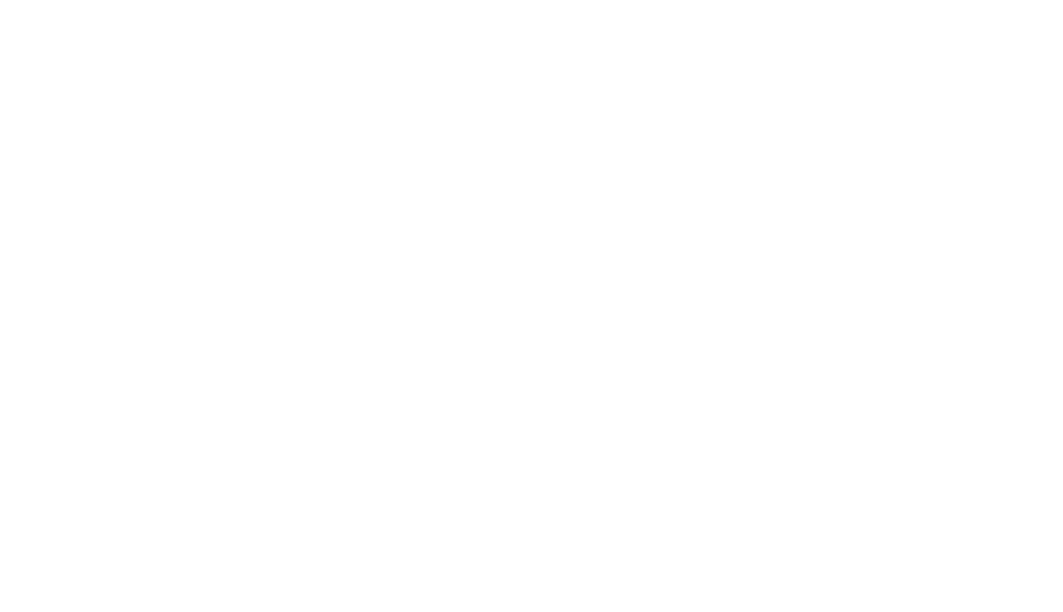
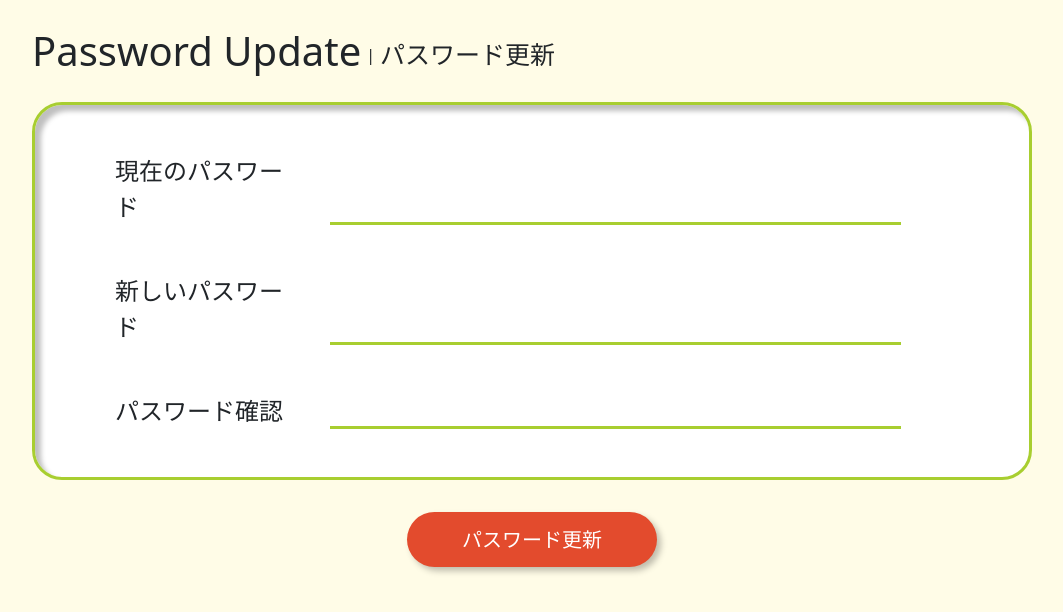
Before and after one commit to Bryota/radio_gate_front, a React (Create React App) app: page /password_update in a window 1280 px wide. Before the commit this address had no page. Shown: the top 612 px of the page, without its empty margins (108-1171 px from the left). Built offline with nearby package versions, Linux system fonts and the light colour scheme.

Commit message:
パスワード更新画面追加

```diff
--- /dev/null
+++ b/src/features/auth/components/PasswordUpdate.tsx
@@ -0,0 +1,44 @@
+import { MainLayout, InnerBox } from '../../../components/Layout';
+import { Pagehead } from '../../../components/Pagehead';
+import { Input } from '../../../components/Form/Input';
+import { Button } from '../../../components/Elements/Button';
+
+export const PasswordUpdate = () => {
+
+    const click_handler = () => {
+        return '';
+    }
+    return (
+        <>
+            <MainLayout>
+                <Pagehead
+                    title="Password Update"
+                    subtitle='パスワード更新'
+                />
+                <InnerBox>
+                    <Input
+                        key='old-password'
+                        text='現在のパスワード'
+                        type="password"
+                        is_first_item={true}
+                    />
+                    <Input
+                        key='password'
+                        text='新しいパスワード'
+                        type="password"
+                    />
+                    <Input
+                        key='password_confirm'
+                        text='パスワード確認'
+                        type="password_confirm"
+                    />
+                </InnerBox>
+                <Button
+                    text='パスワード更新'
+                    type='post'
+                    click_action={click_handler}
+                />
+            </MainLayout>
+        </>
+    )
+}
--- a/src/features/auth/index.ts
+++ b/src/features/auth/index.ts
@@ -3,3 +3,4 @@
 export * from './components/ForgotPassword';
 export * from './components/ForgotPasswordComplete';
 export * from './components/PasswordReset';
+export * from './components/PasswordUpdate';
--- a/src/routes/index.tsx
+++ b/src/routes/index.tsx
@@ -2,7 +2,7 @@
 
 import { Top } from '../features/top';
 import { RadioStations } from '../features/radio_station';
-import { Register, Login, ForgotPassword, ForgotPasswordComplete, PasswordReset } from '../features/auth';
+import { Register, Login, ForgotPassword, ForgotPasswordComplete, PasswordReset, PasswordUpdate } from '../features/auth';
 import { Profile, ProfileEdit } from '../features/listener';
 
 export const AppRoutes = () => {
@@ -17,7 +17,8 @@
         { path: '/login', element: <Login /> },
         { path: 'forgot_password', element: <ForgotPassword /> },
         { path: 'forgot_password_complete', element: <ForgotPasswordComplete /> },
-        { path: 'password_reset', element: <PasswordReset /> }
+        { path: 'password_reset', element: <PasswordReset /> },
+        { path: 'password_update', element: <PasswordUpdate /> }
     ]
 
     // リスナー関連
```
